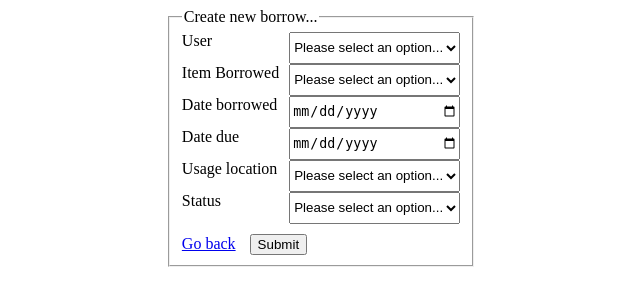
After one commit to ErikHaag/CWEB1131-01, a PHP site: page /create.php in a window 1280 px wide. The commit adds this page. Shown: the top 306 px of the page, without its empty margins (319-959 px from the left). Run offline with PHP 8.4, Linux system fonts and the light colour scheme; data that the repository does not hold is empty.

Commit message:
Created create.php

```diff
--- a/config/dbconfig.php
+++ b/config/dbconfig.php
@@ -8,6 +8,7 @@ try {
     $conn = new PDO("mysql:host={$host}; dbname={$dbName};", $userName, $password);
 } catch (Exception $e) {
     echo "{\"type\": \"error\", \"message\": \"An error occurred! " . $e->getMessage()."\"";
+    return;
 }
 
 function getAllData($c, $query) {
--- /dev/null
+++ b/create.php
@@ -0,0 +1,114 @@
+<?php
+include "config/dbconfig.php";
+$regexes = [
+    "u_full_name" => "/^[A-Za-z ]{1,20}$/",
+    "u_email" => "/^[\w.-]+@[\w.-]+\.[A-Za-z]{2,6}/",
+    "u_phone" => "/^\d{10}$/",
+    "u_role" => "/^(Admin|Librarian|Student|Teacher)$/",
+    "i_name" => "/^[A-Za-z ]{1,30}$/",
+    "i_category" => "/^[A-Za-z ]{1,30}$/",
+    "i_available_status" => "/^(Available|Borrowed)$/",
+    "b_id" => "/^[1-9]\d*$/",
+    "b_date" => "/^\d{4}-\d{2}-\d{2}$/",
+    "b_usage_location" => "/^(Classroom|Home|Lab|Library|Office)$/",
+    "b_status" => "/^(Borrowed|Returned|Overdue)$/"
+];
+$users = getAllData($conn, "SELECT user_id, full_name FROM users");
+$items = getAllData($conn, "SELECT item_id, item_name FROM items");
+
+$errors = [];
+if ($_SERVER['REQUEST_METHOD'] == "POST") {
+    //Sanitize
+
+    //convert to YMD
+    $dateBorrowed = explode("-", $_POST["dateBorrowed"] ?? "");
+    $dateBorrowed = [$dateBorrowed[2] ?? "", $dateBorrowed[0] ?? "", $dateBorrowed[1] ?? ""];
+    $dateBorrowed = implode("-", $dateBorrowed);
+    $dateDue = explode("-", $_POST["dateDue"] ?? "");
+    $dateDue = [$dateDue[2] ?? "", $dateDue[0] ?? "", $dateDue[1] ?? ""];
+    $dateDue = implode("-", $dateDue);
+    //Check
+    //Execute
+}
+
+
+
+
+?>
+
+<!DOCTYPE html>
+<html>
+
+<head>
+    <meta charset='utf-8'>
+    <meta http-equiv='X-UA-Compatible' content='IE=edge'>
+    <title>Page Title</title>
+    <meta name='viewport' content='width=device-width, initial-scale=1'>
+    <link rel='stylesheet' type='text/css' media='screen' href='main.css'>
+    <!-- <script src='main.js'></script> -->
+</head>
+
+<body>
+    <div class="center">
+    <fieldset>
+        <legend>Create new borrow...</legend>
+        <form method="post">
+            <div class="threeColGrid">
+                <label for="user">User</label>
+                <select id="user" name="user">
+                    <option value="" selected>Please select an option...</option>
+                    <?php
+                    foreach ($users as $user) {
+                        $v = $user["user_id"];
+                        $text = $user["full_name"];
+                        echo "<option value=\"{$v}\">{$text}</option>";
+                    }
+                    ?>
+                </select>
+                <p><?php echo $errors["user_id"] ?? "";?></p>
+                <label for="itemBorrowed">Item Borrowed</label>
+                <select id="itemBorrowed" name="itemBorrowed">
+                    <option value="" selected>Please select an option...</option>
+                    <?php
+                    foreach ($items as $item) {
+                        $v = $item["item_id"];
+                        $text = $item["item_name"];
+                        echo "<option value=\"{$v}\">{$text}</option>";
+                    }
+                    ?>
+                </select>
+                <p><?php echo $errors["item_id"] ?? "";?></p>
+                <label for="dateBorrowed">Date borrowed</label>
+                <input id="dateBorrowed" name="dateBorrowed" type="date">
+                <p></p>
+                <label for="dateDue">Date due</label>
+                <input id="dateDue" name="dateDue" type="date">
+                <p></p>
+                <label for="usageLoc">Usage location</label>
+                <select id="usageLoc" name="usageLoc">
+                    <option value="" selected>Please select an option...</option>
+                    <option value="Classroom">Classroom</option>
+                    <option value="Home">Home</option>
+                    <option value="Library">Library</option>
+                    <option value="Lab">Lab</option>
+                    <option value="Office">Office</option>
+                </select>
+                <p></p>
+                <label for="status">Status</label>
+                <select id="status" name="status">
+                    <option value="" selected>Please select an option...</option>
+                    <option value="Borrowed">Borrowed</option>
+                    <option value="Returned">Returned</option>
+                    <option value="Overdue">Overdue</option>
+                </select>
+                <p></p>
+            </div>
+            <a href="index.php">Go back</a>
+            <input type="submit">
+        </form>
+    </fieldset>
+    </div>
+
+</body>
+
+</html>
--- a/main.css
+++ b/main.css
@@ -26,4 +26,21 @@ tr:nth-child(odd) {
 .threeColGrid {
     display: grid;
     grid-template-columns: auto auto auto;
+    margin-bottom: 10px;
 }
+
+fieldset {
+    width: max-content;
+}
+
+fieldset input, fieldset select {
+    margin-left: 10px;
+}
+
+fieldset p {
+    margin-left: 10px;
+}
+
+fieldset p:empty {
+    margin: 16px 0px;
+}
```
Also changed, not shown: API.php (+20 -27 lines), index.html (+6 -23 lines), main.js (+12 -3 lines).
